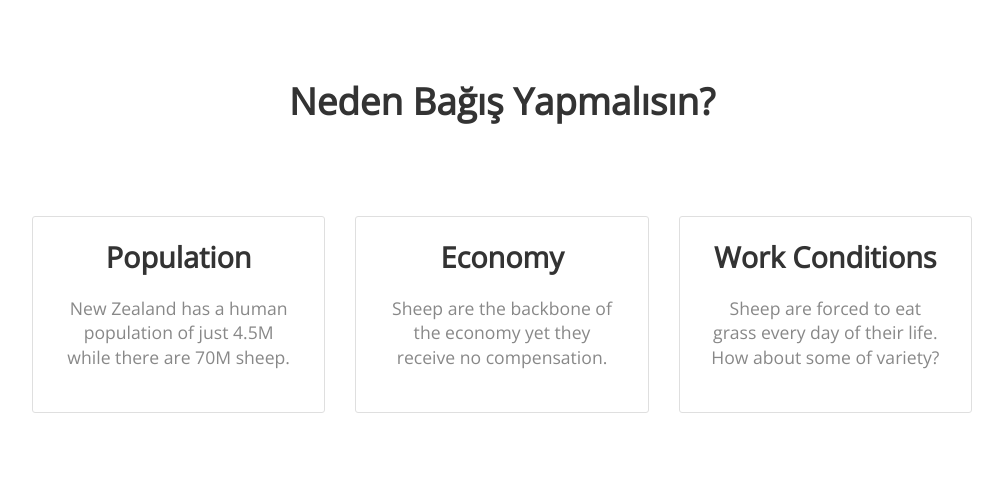
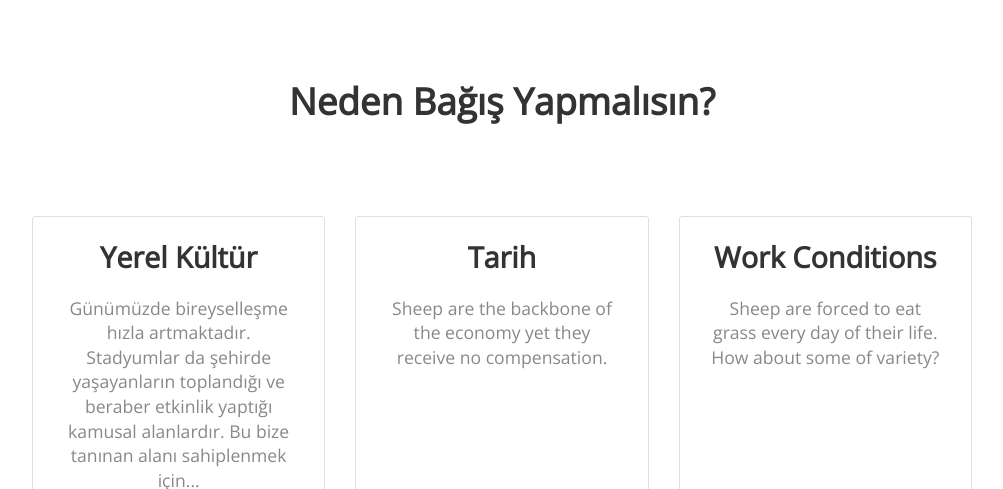
Before and after one commit to eskisehirsporyokolmasin/eskisehirsporyokolmasin.github.io, a Jekyll site: the page built from index.html, in a window 1280 px wide and 900 px high, scrolled down 602 px, cut to the strip 23-512 px from the top of the window. Shown: the whole strip, without its empty margins (138-1141 px from the left). Built offline with Jekyll 4.4.1, drawn with Linux system fonts in a browser that asks for light colours; nearby versions of some CDN libraries; a script that is not in the unit is left out.

Commit message:
Update index.html

```diff
--- a/index.html
+++ b/index.html
@@ -25,13 +25,13 @@ title: The Sheep Vote
 	<ul class="thirds">
 		<li>
 			<!--<div class="image">{% include icons/site.html icon="population" %}</div>-->
-			<h3 class="editable">Population</h3>
-			<p class="editable">New Zealand has a human population of just 4.5M while there are 70M sheep. </p>
+			<h3 class="editable">Yerel Kültür</h3>
+			<p class="editable">Günümüzde bireyselleşme hızla artmaktadır. Stadyumlar da şehirde yaşayanların toplandığı ve beraber etkinlik yaptığı kamusal alanlardır. Bu bize tanınan alanı sahiplenmek için... </p>
 		</li>
 
 		<li>
 			<!--<div class="image">{% include icons/site.html icon="economy" %}</div>-->
-			<h3 class="editable">Economy</h3>
+			<h3 class="editable">Tarih</h3>
 			<p class="editable">Sheep are the backbone of the economy yet they receive no compensation.</p>
 		</li>
 
```
